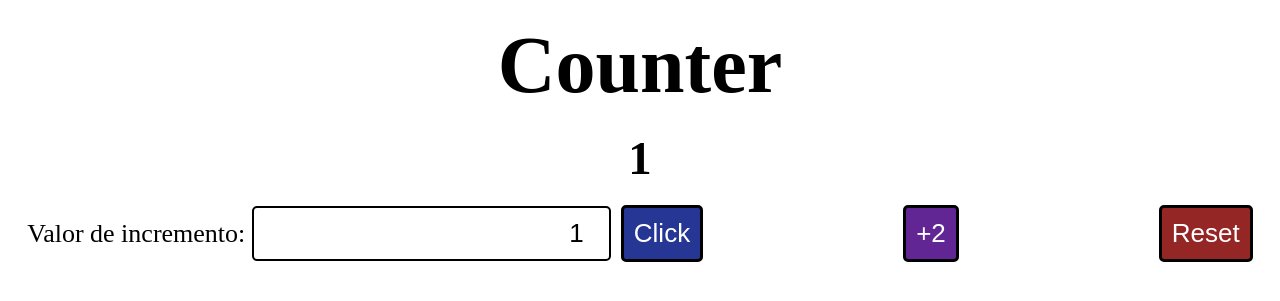
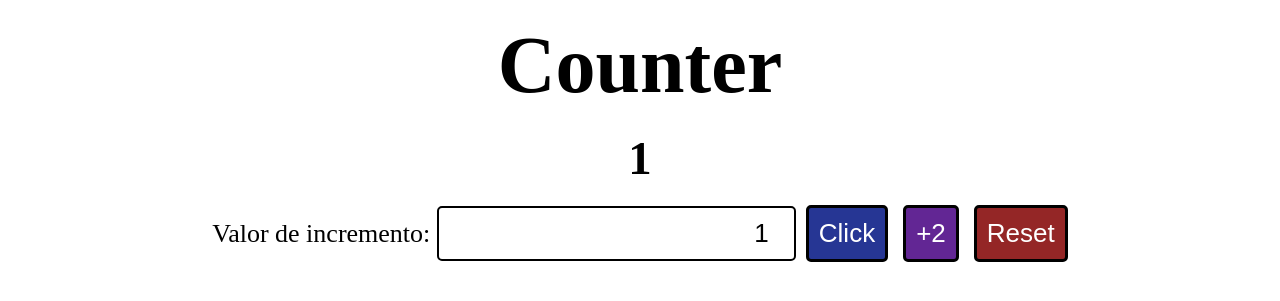
Before and after one commit to DiegoAsmat12/ContadorFlask, a Flask app: page / in a window 1280 px wide. Shown: the top 301 px of the page. Run offline with Flask 2, Linux system fonts and the light colour scheme.

Commit message:
Mejorando el css acorde a lo agregado

```diff
--- a/static/css/styles.css
+++ b/static/css/styles.css
@@ -17,7 +17,7 @@
     flex-direction: row;
     justify-content: space-between;
     align-items: center;
-    gap: 200px;
+    gap: 15px;
 }
 .btn{
     font-size: 26px;
```
